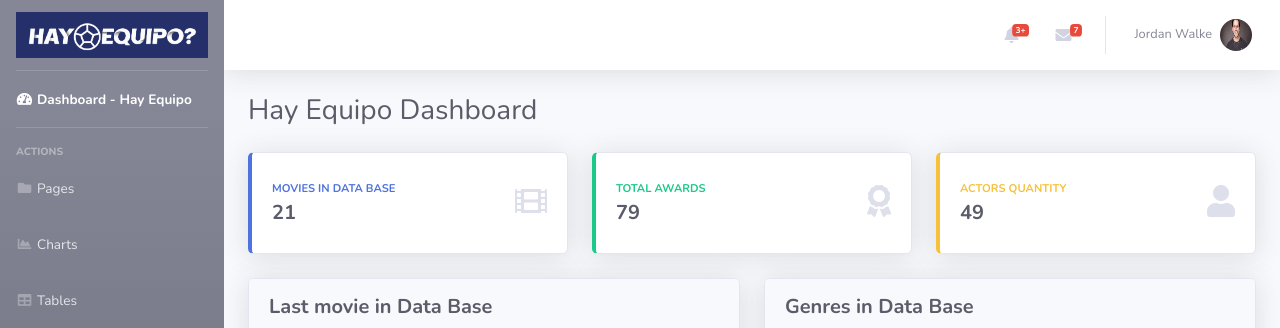
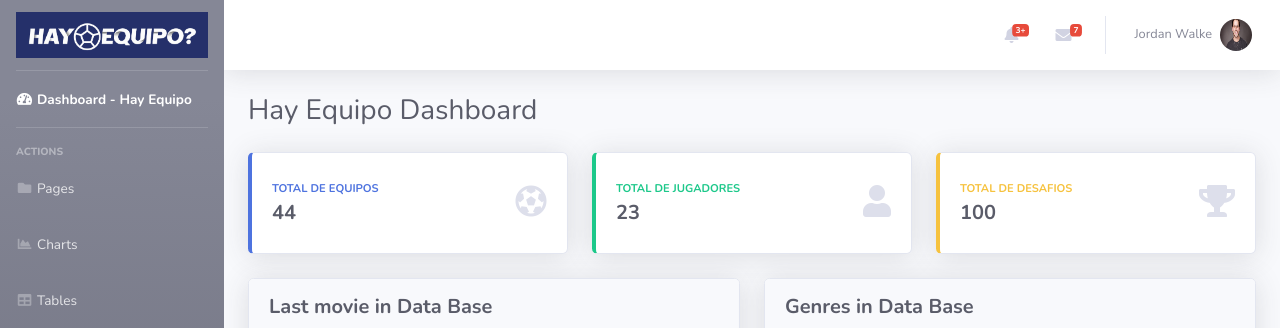
Before and after one commit to Frithureiks73/dashboardHayEquipo, a React (Create React App) app: page / in a window 1280 px wide. Shown: the top 328 px of the page. Built offline with nearby package versions, Linux system fonts and the light colour scheme.

Commit message:
Enviando PROPS

```diff
--- a/src/components/ActorsQuantity.js
+++ /dev/null
@@ -1,25 +0,0 @@
-import React from "react";
-
-function ActorsQuantity() {
-    return (
-        <React.Fragment>
-            <div className="col-md-4 mb-4">
-                <div className="card border-left-warning shadow h-100 py-2">
-                    <div className="card-body">
-                        <div className="row no-gutters align-items-center">
-                            <div className="col mr-2">
-                                <div className="text-xs font-weight-bold text-warning text-uppercase mb-1">Actors quantity
-                                </div>
-                                <div className="h5 mb-0 font-weight-bold text-gray-800">49</div>
-                            </div>
-                            <div className="col-auto">
-                                <i className="fas fa-user fa-2x text-gray-300"></i>
-                            </div>
-                        </div>
-                    </div>
-                </div>
-            </div>
-        </React.Fragment>
-    );
-}
-export default ActorsQuantity;
--- a/src/components/ContentRowMovies.js
+++ b/src/components/ContentRowMovies.js
@@ -1,15 +1,39 @@
 import React from "react";
-import ActorsQuantity from "./ActorsQuantity";
-import MoviesInDb from "./MoviesInDB";
-import TotalAwards from "./TotalAwards";
+import Tarjeta from "./Tarjeta";
+
+
+let equipos = {
+    color: "primary",
+    titulo: "Total de Equipos",
+    valor: 44,
+    icono: "fa-solid fa-futbol",
+}
+
+let jugadores = {
+    color: "success",
+    titulo: "Total de Jugadores",
+    valor: 23,
+    icono: "fa-solid fa-user",
+}
+
+let desafios = {
+    color: "warning",
+    titulo: "Total de Desafios",
+    valor: 100,
+    icono: "fa-solid fa-trophy",
+}
+
+let tarjetaProps = [equipos, jugadores, desafios];
 
 function ContentRowMovies() {
     return (
         <React.Fragment>
             <div className="row">
-                <MoviesInDb />
-                <TotalAwards />
-                <ActorsQuantity />
+                {
+                    tarjetaProps.map((producto, index) => {
+                        return <Tarjeta  {...producto} key={index} />
+                    })
+                }
             </div>
         </React.Fragment>
     );
--- a/src/components/MoviesInDB.js
+++ /dev/null
@@ -1,25 +0,0 @@
-import React from "react";
-
-function MoviesInDb() {
-    return (
-        <React.Fragment>
-            <div className="col-md-4 mb-4">
-                <div className="card border-left-primary shadow h-100 py-2">
-                    <div className="card-body">
-                        <div className="row no-gutters align-items-center">
-                            <div className="col mr-2">
-                                <div className="text-xs font-weight-bold text-primary text-uppercase mb-1">Movies in Data Base</div>
-                                <div className="h5 mb-0 font-weight-bold text-gray-800">21</div>
-                            </div>
-                            <div className="col-auto">
-                                <i className="fas fa-film fa-2x text-gray-300"></i>
-                            </div>
-                        </div>
-                    </div>
-                </div>
-            </div>
-        </React.Fragment>
-    );
-}
-
-export default MoviesInDb;
--- /dev/null
+++ b/src/components/Tarjeta.js
@@ -0,0 +1,24 @@
+import React from 'react';
+
+function Tarjeta(props){
+    return(
+        <React.Fragment>
+            <div className="col-md-4 mb-4">
+                <div className={`card border-left-${props.color} shadow h-100 py-2`}>
+                    <div className="card-body">
+                        <div className="row no-gutters align-items-center">
+                            <div className="col mr-2">
+                                <div className={`text-xs font-weight-bold text-${props.color} text-uppercase mb-1`}> {props.titulo}</div>
+                                <div className="h5 mb-0 font-weight-bold text-gray-800">{(props.moneda ? '$'+props.valor:  props.valor)}</div>
+                            </div>
+                            <div className="col-auto">
+                                <i className={`fas ${props.icono} fa-2x text-gray-300`}></i>
+                            </div>
+                        </div>
+                    </div>
+                </div>
+            </div>
+        </React.Fragment>
+    )
+}
+export default Tarjeta;
--- a/src/components/TotalAwards.js
+++ /dev/null
@@ -1,24 +0,0 @@
-import React from "react";
-
-function TotalAwards() {
-    return (
-        <React.Fragment>
-            <div className="col-md-4 mb-4">
-                <div className="card border-left-success shadow h-100 py-2">
-                    <div className="card-body">
-                        <div className="row no-gutters align-items-center">
-                            <div className="col mr-2">
-                                <div className="text-xs font-weight-bold text-success text-uppercase mb-1"> Total awards</div>
-                                <div className="h5 mb-0 font-weight-bold text-gray-800">79</div>
-                            </div>
-                            <div className="col-auto">
-                                <i className="fas fa-award fa-2x text-gray-300"></i>
-                            </div>
-                        </div>
-                    </div>
-                </div>
-            </div>
-        </React.Fragment>
-    );
-}
-export default TotalAwards;
```
